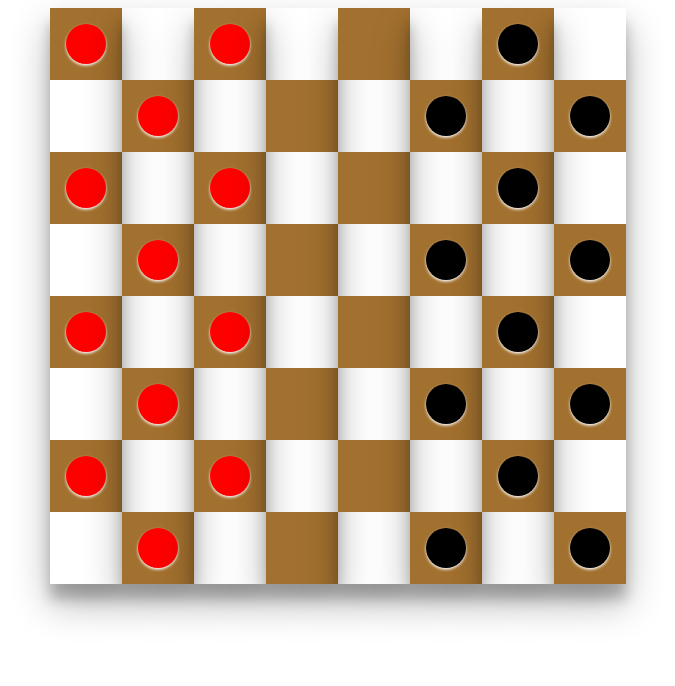
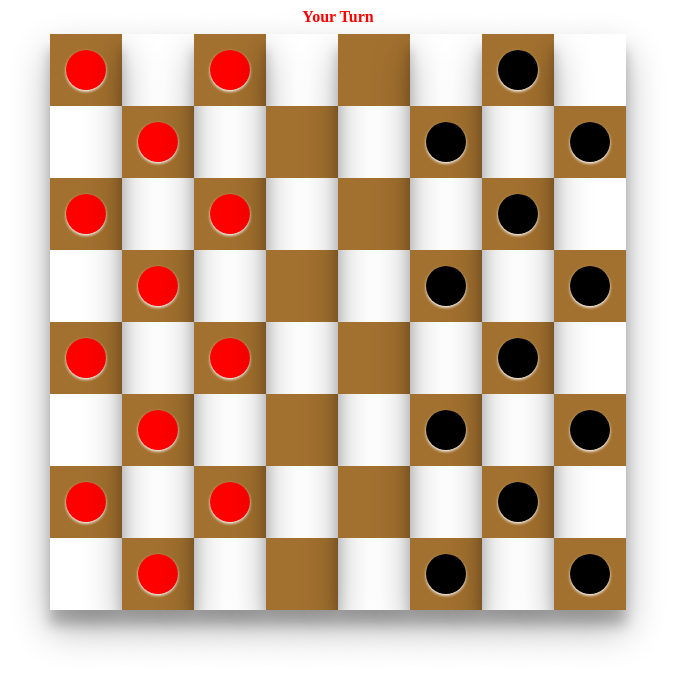
Before and after one commit to BrandonOdiwuor/AI-checkers, a Vue app: page / in a window 1280 px wide. Shown: the top 686 px of the page, without its empty margins (302-977 px from the left). Built offline with nearby package versions, Linux system fonts and the light colour scheme.

Commit message:
Update turn taking display

```diff
--- a/src/assets/css/checkers.css
+++ b/src/assets/css/checkers.css
@@ -1,3 +1,14 @@
+.turn {
+  text-align: center;
+  font-weight: bold;
+  margin: 0.5em;
+}
+
+.playerTurn {
+  color: red;
+}
+
+
 .activeCell {
   background-color: rgb(163, 113, 47);
 }
--- a/src/components/Board.vue
+++ b/src/components/Board.vue
@@ -1,4 +1,8 @@
 <template>
+  <div class="turn">
+    <span class="playerTurn" v-if="position.currentPlayer === 1">Your Turn</span>
+    <span v-else>Computers Turn</span>
+  </div>
   <div class="board">
     <div v-for="(row, rowIndex) in position.board" :key="rowIndex">
       <div
@@ -59,10 +63,6 @@ export default {
             [selectedRow.value, selectedColumn.value],
             [row, column]
           );
-          console.log(
-            "current player: ",
-            position.currentPlayer === 1 ? "white" : "black"
-          );
           [selectedRow.value, selectedColumn.value] = [-1, -1];
         }
       } else {
```
